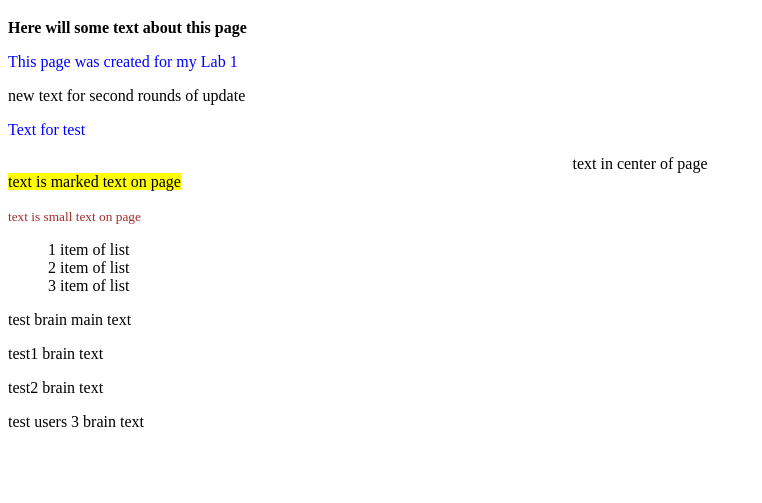
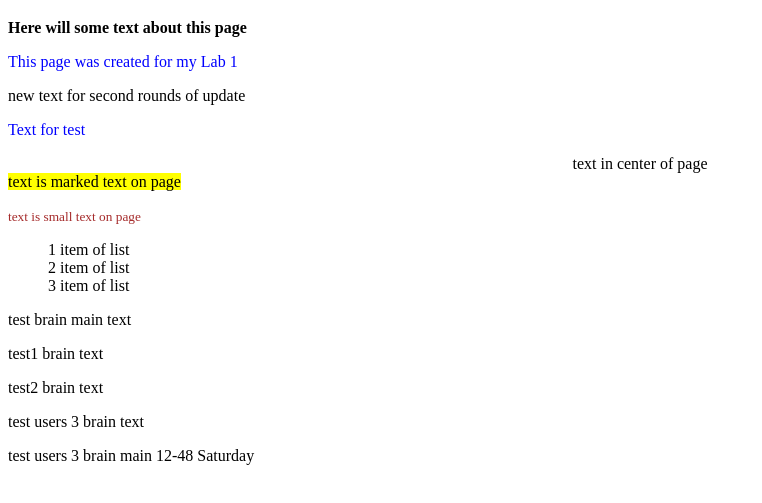
Before and after one commit to zipzm211klp/Practice, a plain HTML site: page index.html in a window 1280 px wide. Shown: the part 61-564 px from the top of the page, without its empty margins (0-762 px from the left). Drawn offline with Linux system fonts and the light colour scheme.

Commit message:
test main

```diff
--- a/index.html
+++ b/index.html
@@ -25,5 +25,8 @@
 <p> test2 brain text</p>
 <p> test users 3 brain text</p>
 
+<p> test users 3 brain main 12-48 Saturday</p>
+
+
 </body>
 </html>
```
